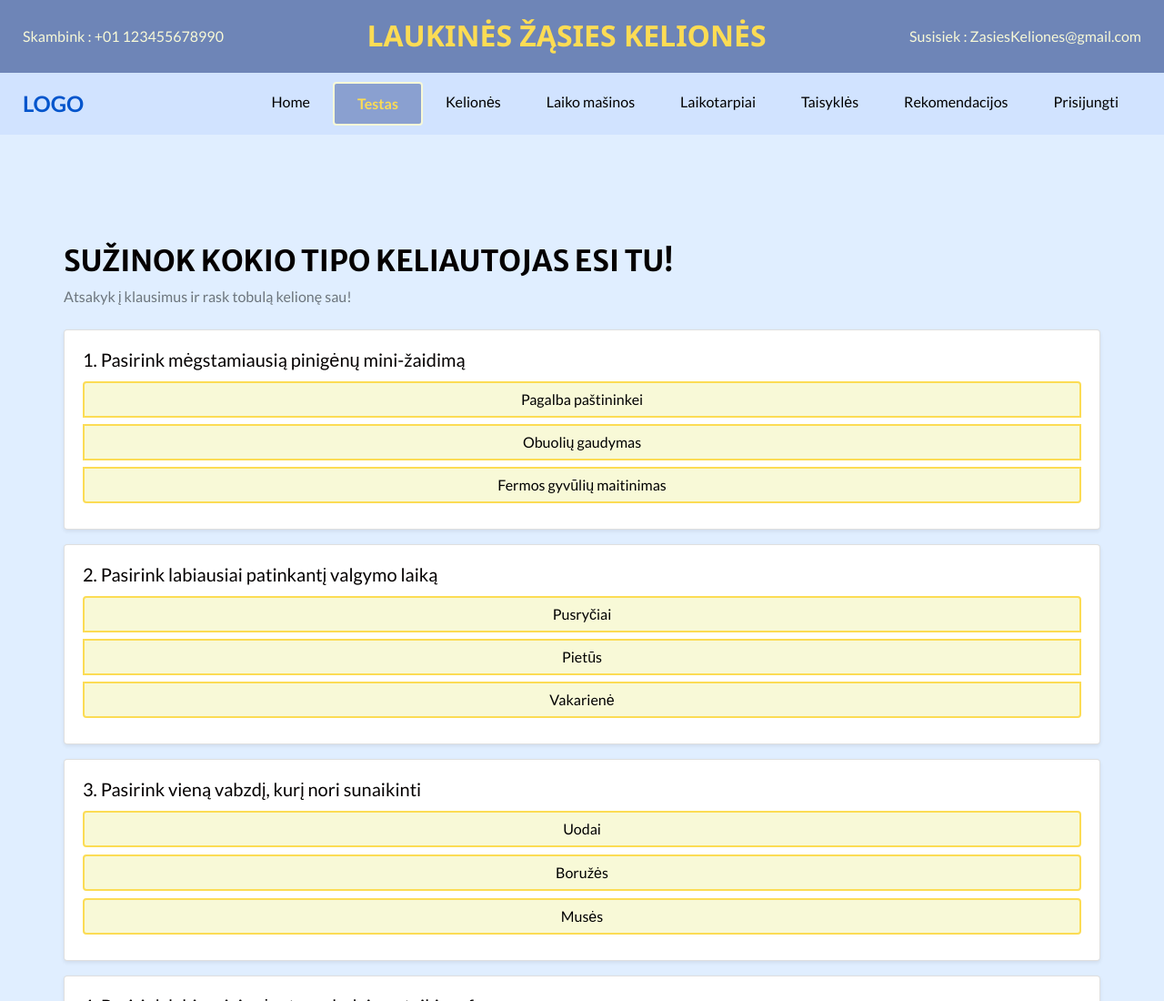
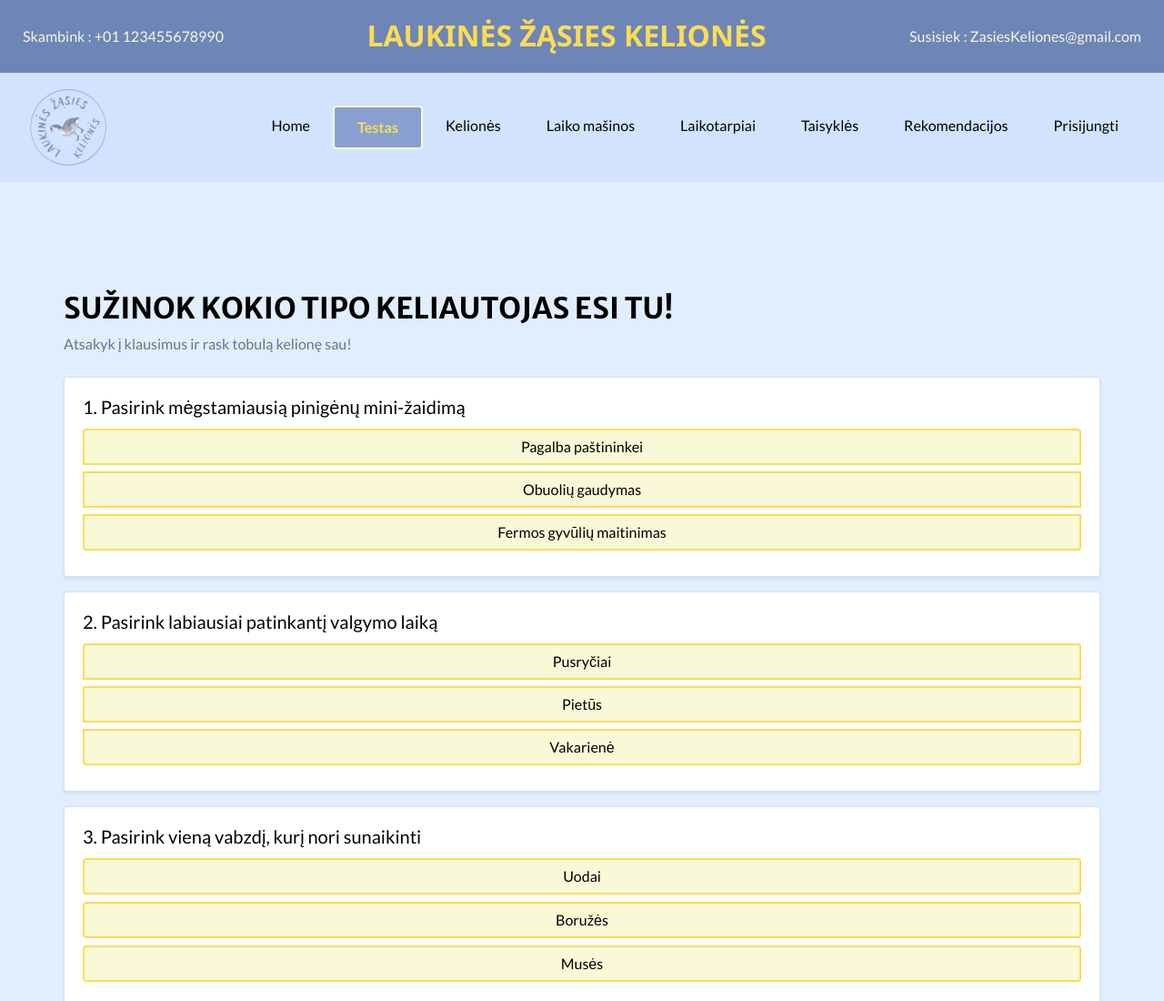
Before and after one commit to Drunkeye/Kelion-sLaiku, a website built with webpack: page Keliones_laiku/about.html in a window 1280 px wide. Shown: the top 1100 px of the page at 91% size. Built offline with nearby package versions, Linux system fonts and the light colour scheme.

Commit message:
Pakeičiau logo dydį

```diff
--- a/Keliones_laiku/about.html
+++ b/Keliones_laiku/about.html
@@ -60,9 +60,7 @@
         <div class="container-fluid">
           <nav class="navbar navbar-expand-lg custom_nav-container ">
             <a class="navbar-brand" href="index.html" style="color: #4a148c;  href="index.html">
-              <span>
-                Logo
-              </span>
+              <img src="img/logotipas.png" alt="Logo" class="rotating-logo" style="height: 100px; margin-right: 10px;">
             </a>
 
             <button class="navbar-toggler" type="button" data-toggle="collapse" data-target="#navbarSupportedContent" aria-controls="navbarSupportedContent" aria-expanded="false" aria-label="Toggle navigation">
@@ -253,6 +251,7 @@
 .custom-quiz-btn.active,
 .custom-quiz-btn:has(input:checked) {
   background-color: #FCDC54;
+  border: 2px solid #F8F9D7;
   font-weight: bold;
 }
 .custom-quiz-btn2 {
@@ -270,6 +269,14 @@
 .custom-quiz-btn2:has(input:checked) {
   background-color: #FCDC54;
   font-weight: bold;
+}
+ .rotating-logo {
+  animation: spin 6s linear infinite;
+}
+
+@keyframes spin {
+  0% { transform: rotate(0deg); }
+  100% { transform: rotate(360deg); }
 }
 
 </style>
```
Also changed, not shown: Keliones_laiku/index.html (+2 -2 lines), Keliones_laiku/img/logotipas2.png (added).
